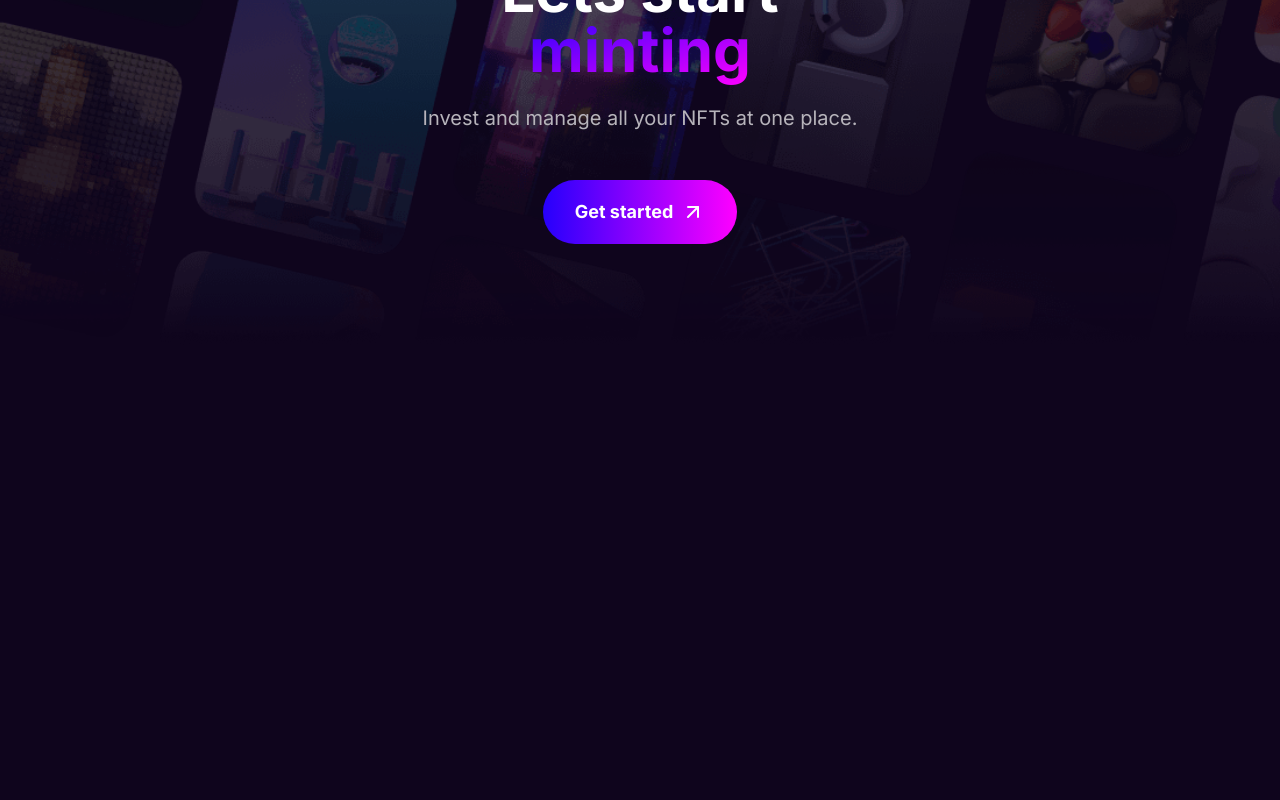
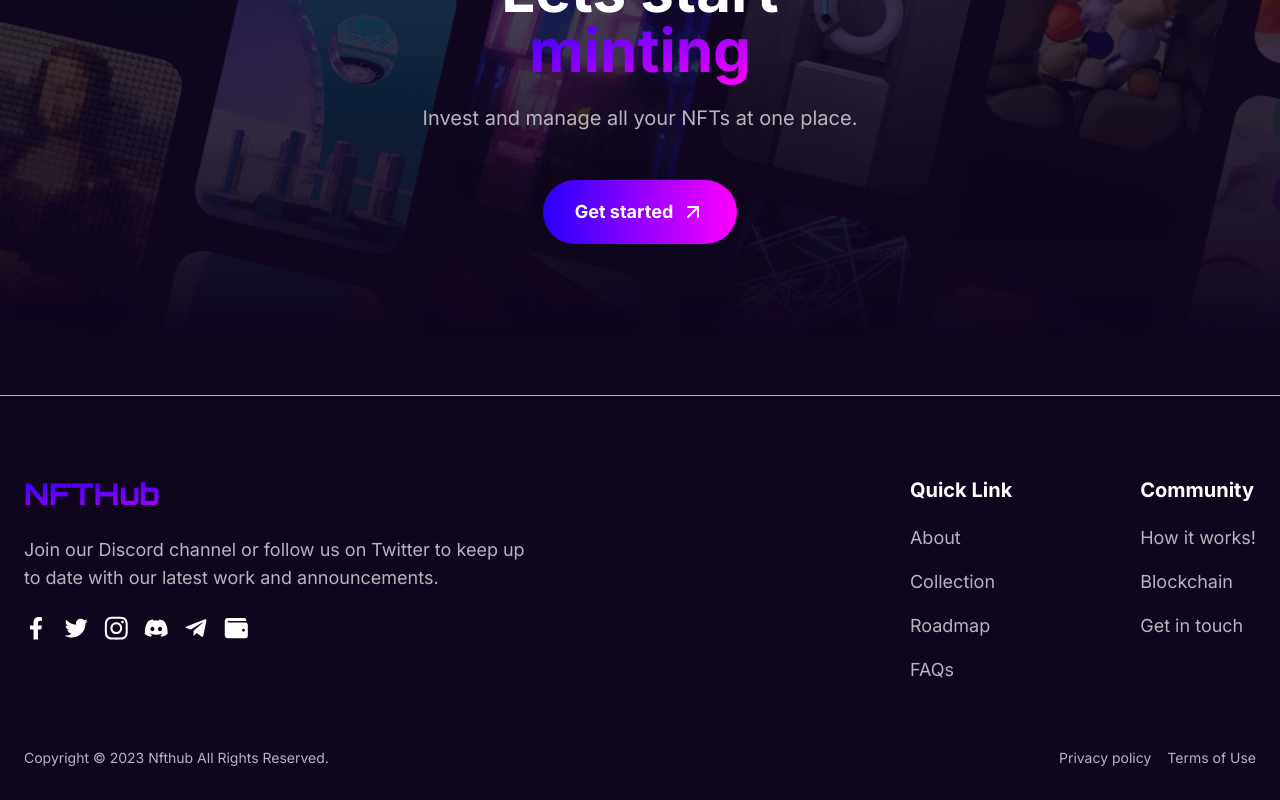
Before and after one commit to danielrdsdev/nft-landing, a Next.js app: page / in a window 1280 px wide. Shown: the part 9370-10170 px from the top of the page. Before the commit the page ends 9765 px from the top, so only its background shows below. Built offline with nearby package versions, Linux system fonts and the light colour scheme.

Commit message:
feat: add Footer component

```diff
--- a/src/app/layout.tsx
+++ b/src/app/layout.tsx
@@ -1,3 +1,4 @@
+import { Footer } from '@/components/footer'
 import { Header } from '@/components/header'
 import { inter, orbitron } from '@/lib/fonts'
 import type { Metadata } from 'next'
@@ -20,6 +21,8 @@ export default function RootLayout({
           <Header />
 
           <main className="flex-1">{children}</main>
+
+          <Footer />
         </div>
       </body>
     </html>
--- /dev/null
+++ b/src/components/footer/index.tsx
@@ -0,0 +1,78 @@
+import { SOCIAL_LINKS } from '@/config/nav'
+import Link from 'next/link'
+
+export const Footer = () => {
+  return (
+    <footer className="border-t pb-8 pt-20">
+      <div className="container flex flex-col space-y-16">
+        <div className="flex justify-between">
+          <div className="flex flex-col space-y-6">
+            <h4 className="bg-gradient-to-br from-primary to-secondary bg-clip-text font-secondary text-3xl font-extrabold text-transparent">
+              NFTHub
+            </h4>
+
+            <p className="max-w-lg text-lg text-muted">
+              Join our Discord channel or follow us on Twitter to keep up to
+              date with our latest work and announcements.
+            </p>
+
+            <div className="flex items-center gap-4">
+              {SOCIAL_LINKS.map((link) => (
+                <a key={link.href} href={link.href}>
+                  <link.icon className="h-6 w-6" />
+                </a>
+              ))}
+            </div>
+          </div>
+
+          <div className="flex gap-32">
+            <div className="flex flex-col space-y-5">
+              <h4 className="text-xl font-bold">Quick Link</h4>
+              <div className="flex flex-col space-y-4">
+                <Link href="/" className="text-lg text-muted">
+                  About
+                </Link>
+                <Link href="/" className="text-lg text-muted">
+                  Collection
+                </Link>
+                <Link href="/" className="text-lg text-muted">
+                  Roadmap
+                </Link>
+                <Link href="/" className="text-lg text-muted">
+                  FAQs
+                </Link>
+              </div>
+            </div>
+            <div className="flex flex-col space-y-5">
+              <h4 className="text-xl font-bold">Community</h4>
+              <div className="flex flex-col space-y-4">
+                <Link href="/" className="text-lg text-muted">
+                  How it works!
+                </Link>
+                <Link href="/" className="text-lg text-muted">
+                  Blockchain
+                </Link>
+                <Link href="/" className="text-lg text-muted">
+                  Get in touch
+                </Link>
+              </div>
+            </div>
+          </div>
+        </div>
+        <div className="flex items-center justify-between">
+          <span className="text-sm text-muted">
+            Copyright © 2023 Nfthub All Rights Reserved.
+          </span>
+          <div className="flex items-center gap-4">
+            <Link href="/" className="text-sm text-muted">
+              Privacy policy
+            </Link>
+            <Link href="/" className="text-sm text-muted">
+              Terms of Use
+            </Link>
+          </div>
+        </div>
+      </div>
+    </footer>
+  )
+}
```
